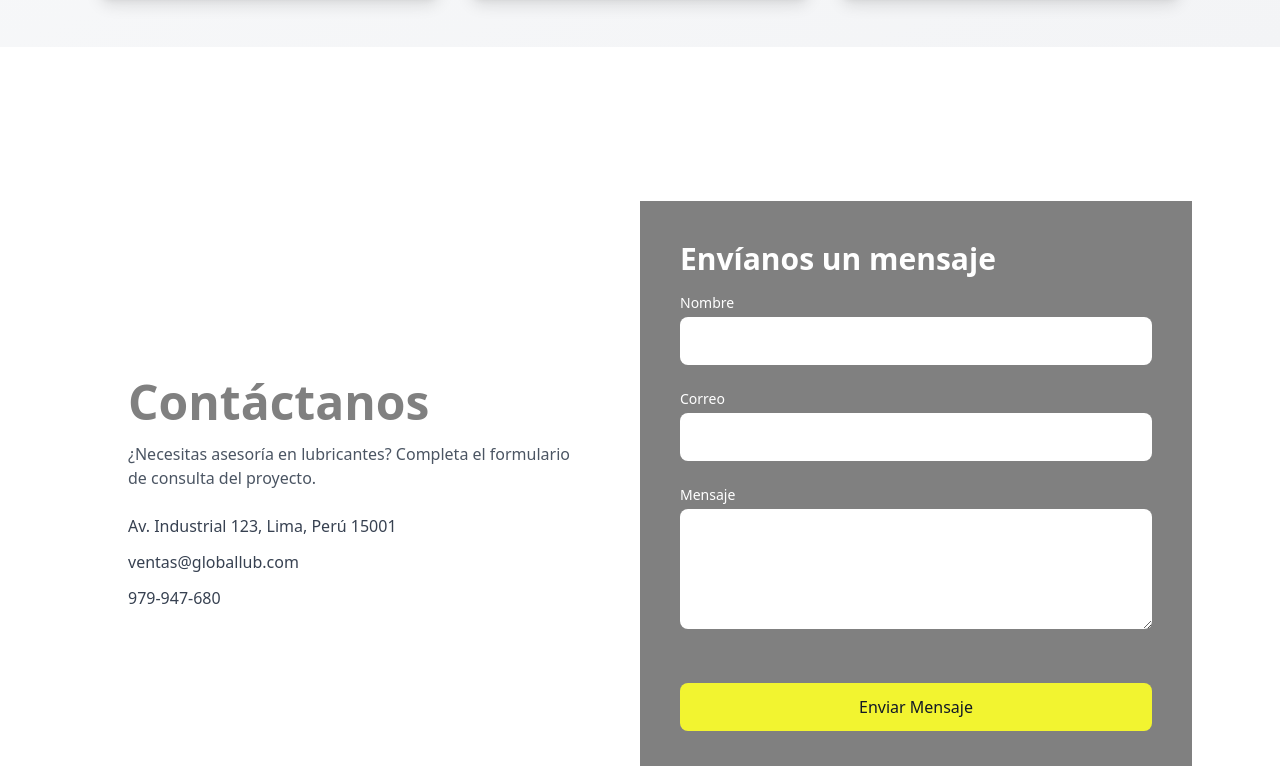
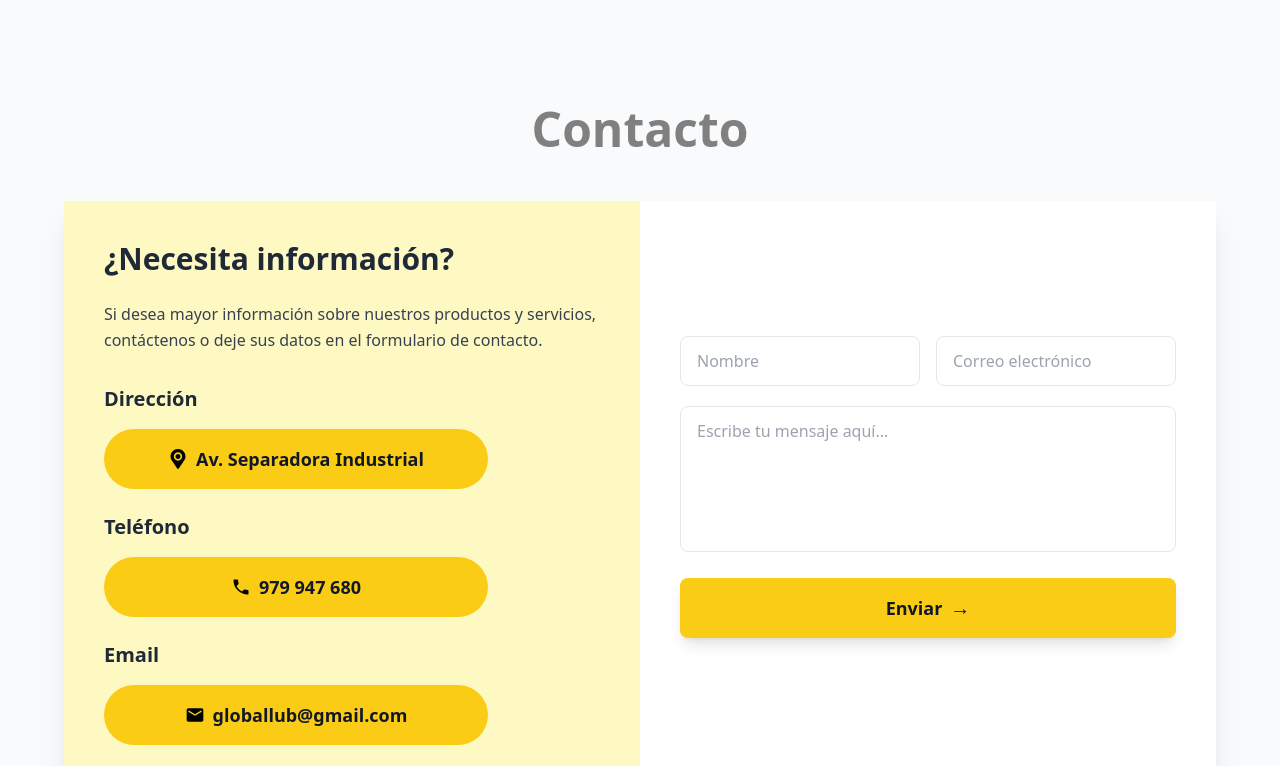
Before and after one commit to ErnestoXMC/global-lub, a React (Vite) app: page / in a window 1280 px wide. Shown: the part 2954-3720 px from the top of the page. Built offline with nearby package versions, Linux system fonts and the light colour scheme.

Commit message:
style: Icono Whatsapp más pequeño y rediseño de Contacto

```diff
--- a/src/components/Contacto.jsx
+++ b/src/components/Contacto.jsx
@@ -72,7 +72,7 @@ const Contacto = () => {
           </div>
         `;
         // Cambiar estilo del botón
-        submitButton.className = "w-full bg-gray-400 text-gray-600 py-3 rounded-lg cursor-not-allowed transition-all duration-200";
+        submitButton.className = "w-full bg-gray-400 text-gray-600 py-4 rounded-lg cursor-not-allowed font-semibold text-lg transition-all duration-200 shadow-lg flex items-center justify-center space-x-2";
 
         // Mostrar mensaje de carga
         status.innerHTML = "📤 Enviando mensaje...";
@@ -107,8 +107,8 @@ const Contacto = () => {
 
       setTimeout(() => {
         submitButton.disabled = false;
-        submitButton.innerHTML = "Enviar Mensaje";
-        submitButton.className = "w-full bg-[rgba(242,244,48)] hover:bg-yellow-400 text-gray-900 py-3 rounded-lg transition-all duration-200";
+        submitButton.innerHTML = '<span>Enviar</span><span class="text-xl">→</span>';
+        submitButton.className = "w-full bg-yellow-400 hover:bg-yellow-500 text-gray-900 py-4 rounded-lg font-semibold text-lg transition-all duration-200 transform hover:scale-[1.02] active:scale-[0.98] shadow-lg hover:shadow-xl flex items-center justify-center space-x-2";
       }, 2000);
     };
 
@@ -125,22 +125,56 @@ const Contacto = () => {
   }, []);
 
   return (
-    <section className="py-[4.8rem] md:py-[9.6rem]">
-      <div className="max-w-6xl mx-auto px-6">
-        <div className="bg-white w-full flex flex-col lg:flex-row overflow-hidden">
-          <div className="w-full lg:w-1/2 p-10 flex flex-col justify-center">
-            <h3 className="text-3xl md:text-4xl lg:text-5xl font-bold text-[rgba(128,128,128,1)] mb-4">Contáctanos</h3>
-            <p className="text-gray-600 mb-6 max-w-md">¿Necesitas asesoría en lubricantes? Completa el formulario de consulta del proyecto.</p>
-            <div className="space-y-3 text-gray-700">
-              <div className="flex items-center space-x-3"><span>Av. Industrial 123, Lima, Perú 15001</span></div>
-              <div className="flex items-center space-x-3"><span>ventas@globallub.com</span></div>
-              <div className="flex items-center space-x-3"><span>979-947-680</span></div>
+    <section className="pt-[1.8rem] py-[4.8rem] md:pt-[6.6rem] md:py-[9.6rem] bg-gray-50">
+      <div className="max-w-7xl mx-auto px-6">
+        {/* Título principal centrado */}
+        <div className="text-center mb-12">
+          <h2 className="text-3xl md:text-4xl lg:text-5xl font-bold text-[rgba(128,128,128,1)] mb-4">Contacto</h2>
+        </div>
+
+        <div className="max-w-6xl mx-auto">
+          {/* Tarjeta unificada de contacto */}
+          <div className="bg-white shadow-xl overflow-hidden">
+            <div className="grid grid-cols-1 lg:grid-cols-2">
+              {/* Sección izquierda - Información de contacto */}
+              <div className="bg-yellow-100 p-10">
+                <h3 className="text-3xl font-bold text-gray-800 mb-6">¿Necesita información?</h3>
+                <p className="text-gray-700 mb-8 leading-relaxed">
+                  Si desea mayor información sobre nuestros productos y servicios, contáctenos o deje sus datos en el formulario de contacto.
+                </p>
+
+                <div className="space-y-6">
+                  {/* Central Primax */}
+                  <div>
+                    <h4 className="font-bold text-gray-800 text-xl mb-4">Dirección</h4>
+                    <div className="bg-yellow-400 rounded-full py-4 px-8 flex items-center justify-center gap-2 hover:bg-yellow-500 transition-colors cursor-pointer max-w-sm">
+                      <svg xmlns="http://www.w3.org/2000/svg" width="20" height="20" viewBox="0 0 512 512"><path fill="currentColor" d="M256 0C149.3 0 64 85.3 64 192c0 36.9 11 65.4 30.1 94.3l141.7 215c4.3 6.5 11.7 10.7 20.2 10.7s16-4.3 20.2-10.7l141.7-215C437 257.4 448 228.9 448 192C448 85.3 362.7 0 256 0m0 298.6c-58.9 0-106.7-47.8-106.7-106.8S197.1 85 256 85s106.7 47.8 106.7 106.8S314.9 298.6 256 298.6m0-170.6c-35.4 0-64 28.6-64 64s28.6 64 64 64s64-28.6 64-64s-28.6-64-64-64"/></svg>
+                      <span className="font-bold text-gray-900 text-lg">Av. Separadora Industrial</span>
                     </div>
                   </div>
 
-          <div className="w-full lg:w-1/2 bg-[rgba(128,128,128,1)] p-10">
-            <h3 className="text-3xl font-bold text-white mb-4">Envíanos un mensaje</h3>
+                  {/* WhatsApp */}
+                  <div>
+                    <h4 className="font-bold text-gray-800 text-xl mb-4">Teléfono</h4>
+                    <div className="bg-yellow-400 rounded-full py-4 px-8 flex items-center justify-center gap-2 hover:bg-yellow-500 transition-colors cursor-pointer max-w-sm">
+                      <svg xmlns="http://www.w3.org/2000/svg" width="20" height="20" viewBox="0 0 24 24"><path fill="currentColor" d="M6.62 10.79c1.44 2.83 3.76 5.15 6.59 6.59l2.2-2.2c.28-.28.67-.36 1.02-.25c1.12.37 2.32.57 3.57.57a1 1 0 0 1 1 1V20a1 1 0 0 1-1 1A17 17 0 0 1 3 4a1 1 0 0 1 1-1h3.5a1 1 0 0 1 1 1c0 1.25.2 2.45.57 3.57c.11.35.03.74-.25 1.02z"/></svg>
+                      <span className="font-bold text-gray-900 text-lg">979 947 680</span>
+                    </div>
+                  </div>
 
+                  {/* Email */}
+                  <div>
+                    <h4 className="font-bold text-gray-800 text-xl mb-4">Email</h4>
+                    <div className="bg-yellow-400 rounded-full py-4 px-8 flex items-center justify-center gap-2 hover:bg-yellow-500 transition-colors cursor-pointer max-w-sm">
+                      <svg xmlns="http://www.w3.org/2000/svg" width="20" height="20" viewBox="0 0 24 24"><path fill="currentColor" d="M20 4H4c-1.1 0-1.99.9-1.99 2L2 18c0 1.1.9 2 2 2h16c1.1 0 2-.9 2-2V6c0-1.1-.9-2-2-2m-.4 4.25l-7.07 4.42c-.32.2-.74.2-1.06 0L4.4 8.25a.85.85 0 1 1 .9-1.44L12 11l6.7-4.19a.85.85 0 1 1 .9 1.44"/></svg>
+                      <span className="font-bold text-gray-900 text-lg">globallub@gmail.com</span>
+                    </div>
+                  </div>
+                </div>
+              </div>
+
+              {/* Sección derecha - Formulario */}
+              <div className="bg-white p-10 flex flex-col justify-center">
                 {/* Iframe oculto — recibe la respuesta del POST */}
                 <iframe
                   name="hidden_iframe"
@@ -149,37 +183,66 @@ const Contacto = () => {
                   style={{ display: "none" }}
                 />
 
-            <form id="contactForm" action="https://formsubmit.co/4dffcdbde0cf37a401b689de21547795" method="POST" className="space-y-6">
+                <form id="contactForm" action="https://formsubmit.co/4dffcdbde0cf37a401b689de21547795" method="POST" className="space-y-5">
+                  {/* Campos nombre y correo lado a lado */}
+                  <div className="grid grid-cols-1 md:grid-cols-2 gap-4">
                     <div>
-                <label className="block text-sm font-medium text-white">Nombre</label>
-                <input name="name" type="text" required className="w-full mt-1 p-3 rounded-lg bg-white text-gray-900" />
+                      <input
+                        name="name"
+                        type="text"
+                        required
+                        className="w-full px-4 py-3 border border-gray-200 rounded-lg focus:border-yellow-400 focus:ring-2 focus:ring-yellow-100 focus:outline-none transition-all duration-200 text-gray-900"
+                        placeholder="Nombre"
+                      />
+                    </div>
+                    <div>
+                      <input
+                        name="email"
+                        type="email"
+                        required
+                        className="w-full px-4 py-3 border border-gray-200 rounded-lg focus:border-yellow-400 focus:ring-2 focus:ring-yellow-100 focus:outline-none transition-all duration-200 text-gray-900"
+                        placeholder="Correo electrónico"
+                      />
+                    </div>
                   </div>
 
+                  {/* Campo mensaje */}
                   <div>
-                <label className="block text-sm font-medium text-white">Correo</label>
-                <input name="email" type="email" required className="w-full mt-1 p-3 rounded-lg bg-white text-gray-900" />
+                    <textarea
+                      name="message"
+                      rows="5"
+                      required
+                      className="w-full px-4 py-3 border border-gray-200 rounded-lg focus:border-yellow-400 focus:ring-2 focus:ring-yellow-100 focus:outline-none transition-all duration-200 resize-none text-gray-900"
+                      placeholder="Escribe tu mensaje aquí..."
+                    ></textarea>
                   </div>
 
-              <div>
-                <label className="block text-sm font-medium text-white">Mensaje</label>
-                <textarea name="message" rows="4" required className="w-full mt-1 p-3 rounded-lg bg-white text-gray-900"></textarea>
-              </div>
-
+                  {/* Campos ocultos */}
                   <input type="text" name="_honey" style={{ display: "none" }} />
 
+                  {/* reCAPTCHA */}
                   <div className="g-recaptcha" data-sitekey="6Ldn0u8rAAAAAGanxY0_SLG72Zvu7LYzRi7yLvcH"></div>
 
-              <button type="submit" id="submit-button" className="w-full bg-[rgba(242,244,48)] hover:bg-yellow-400 text-gray-900 py-3 rounded-lg transition-all duration-200">
-                Enviar Mensaje
+                  {/* Botón de envío */}
+                  <button
+                    type="submit"
+                    id="submit-button"
+                    className="w-full bg-yellow-400 hover:bg-yellow-500 text-gray-900 py-4 rounded-lg font-bold text-lg transition-all duration-200 transform hover:scale-[1.02] active:scale-[0.98] shadow-lg hover:shadow-xl flex items-center justify-center space-x-2 "
+                  >
+                    <span>Enviar</span>
+                    <span className="text-xl">→</span>
                   </button>
 
+                  {/* Campos hidden de FormSubmit */}
                   <input type="hidden" name="_next" value="https://global-lub.netlify.app/" />
                   <input type="hidden" name="_captcha" value="false" />
                   <input type="hidden" name="_subject" value="Nuevo Mensaje desde la Web Global Lub" />
                   <input type="hidden" name="_template" value="box" />
                 </form>
 
-            <div id="form-status" className="text-white mt-4"></div>
+                <div id="form-status" className="text-gray-700 mt-3 text-center"></div>
+              </div>
+            </div>
           </div>
         </div>
       </div>
--- a/src/components/Productos.jsx
+++ b/src/components/Productos.jsx
@@ -4,7 +4,7 @@ import Producto from './childrens/Producto'
 const Productos = () => {
   return (
     <>
-      <section className="bg-white pb-[4.8rem] md:pb-[9.6rem]">
+      <section className="bg-white pb-[1.8rem] md:pb-[6.6rem]">
         <div className="py-4 px-2 mx-auto max-w-screen-xl sm:py-4 lg:px-6">
           <div className="mb-12 text-center">
             <h2 className="text-3xl md:text-4xl lg:text-5xl font-bold text-[rgba(128,128,128,1)] mb-2">
--- a/src/components/WhatsAppFloat.jsx
+++ b/src/components/WhatsAppFloat.jsx
@@ -3,15 +3,15 @@ import React from 'react'
 const WhatsAppFloat = () => {
   return (
     <a
-      href="https://wa.me/51979947680?text=Hola quiero más información de su negocio"
+      href="https://wa.link/y9k1el"
       target="_blank"
       rel="noopener noreferrer"
-      className="fixed bottom-6 left-6 z-50 bg-green-500 hover:bg-green-600 rounded-full p-3 shadow-lg transition-all duration-300 hover:scale-110"
+      className="fixed bottom-4 left-4 md:bottom-6 md:left-6 z-50 bg-green-500 hover:bg-green-600 rounded-full p-2 md:p-3 shadow-lg transition-all duration-300 hover:scale-110"
       aria-label="Contactar por WhatsApp"
     >
       <img
         src="/logo_whatsapp.svg"
-        className="h-12 w-12"
+        className="h-8 w-8 md:h-12 md:w-12"
         alt="WhatsApp"
       />
     </a>
```
Lines whose indentation alone changed are shown as unchanged.
